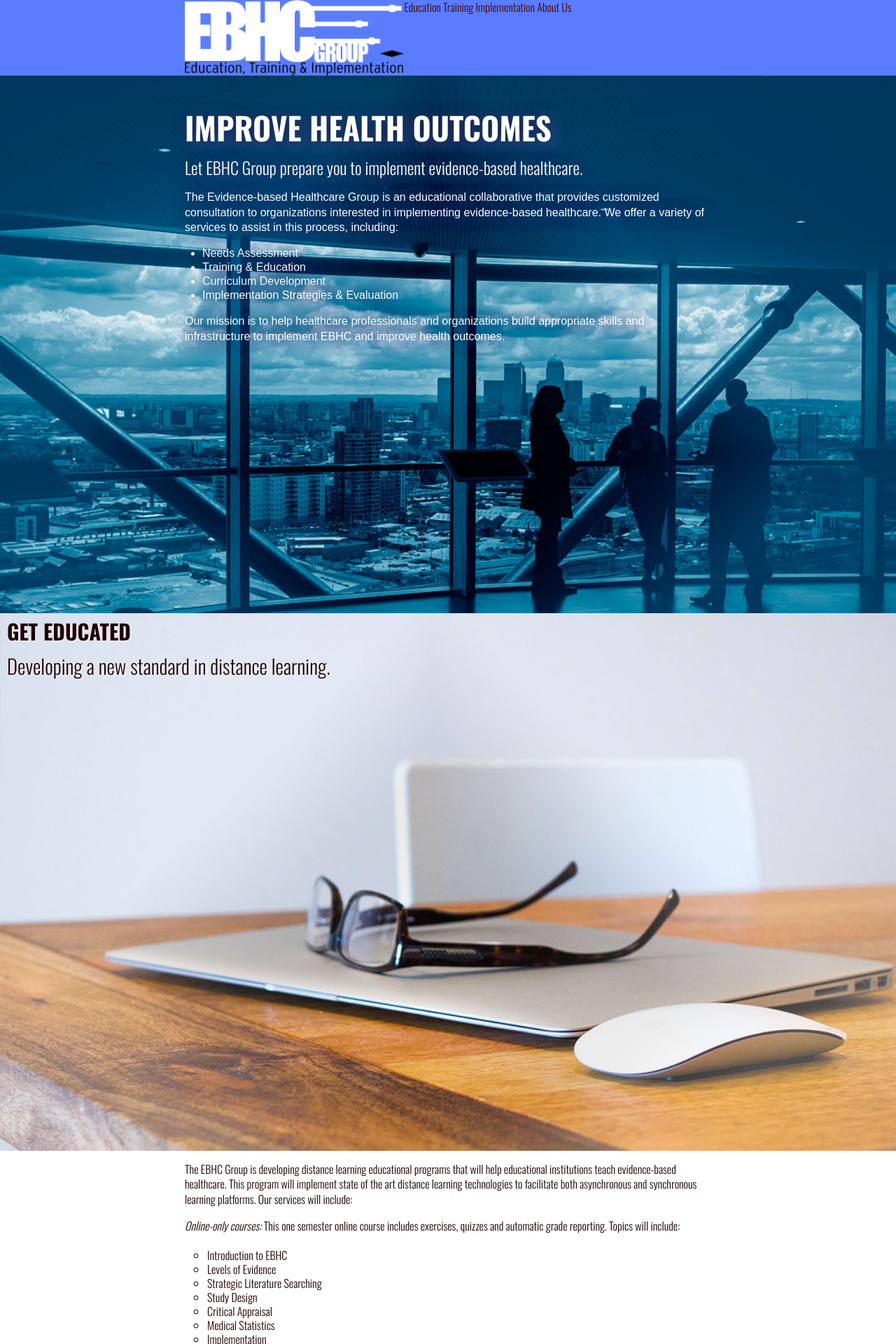
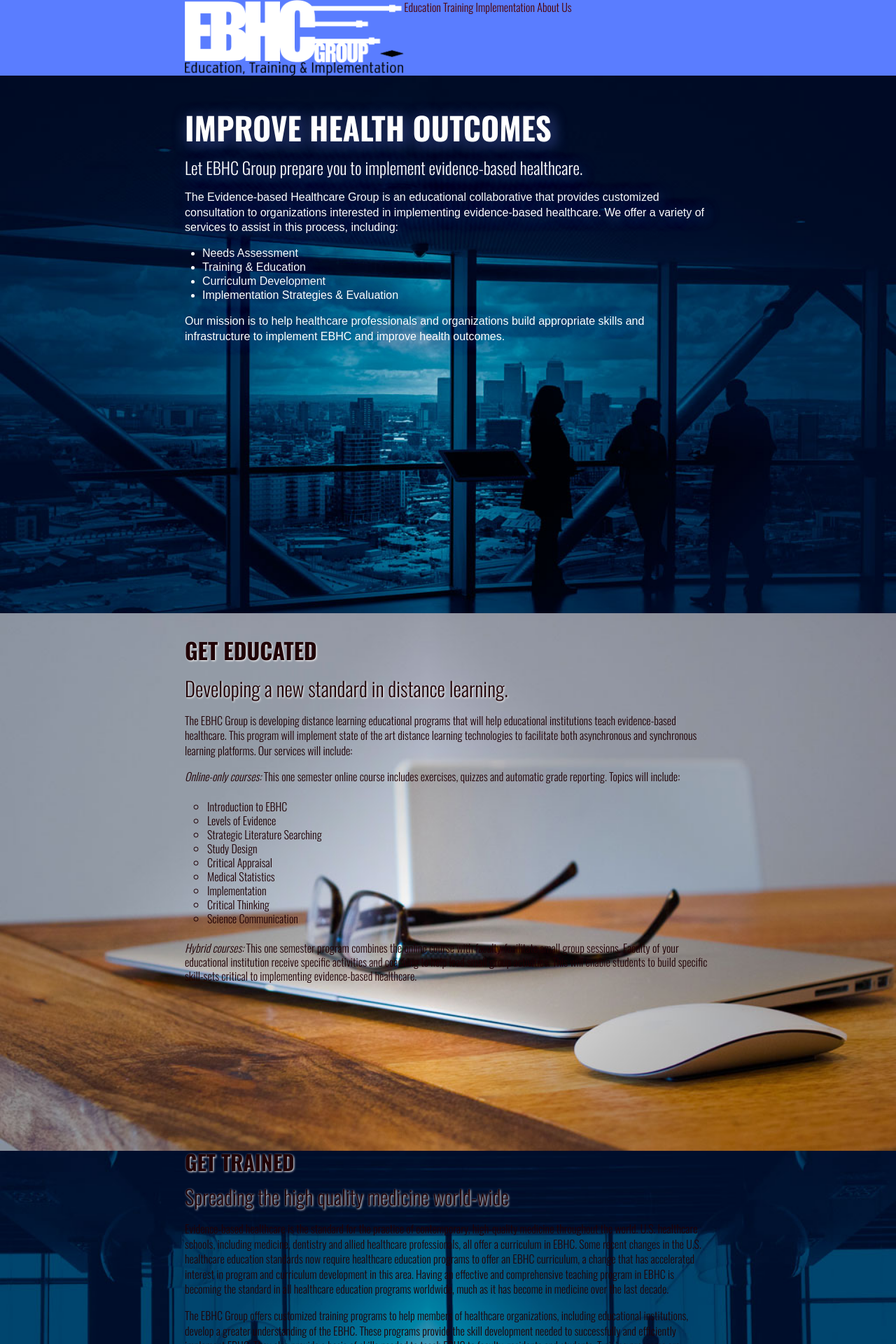
Before and after one commit to EBHCGroup/EBHCGroup.github.io, a Jekyll site: the page built from index.html, in a window 1280 px wide. Shown: the top 1920 px of the page at 70% size. Built offline with Jekyll 4.4.1, drawn with Linux system fonts in a browser that asks for light colours.

Commit message:
basic structure

```diff
--- a/_sass/_themes/_homepage.scss
+++ b/_sass/_themes/_homepage.scss
@@ -49,10 +49,10 @@ section{
 	&#education{
 		background-image:url('../img/common/education.jpg');
 		aside{
-			position:absolute;
-			top:10px;
-			left:10px;
 			h2{
+				font-size:2em;
+				line-height:1.3em;
+				margin-top:1em;
 				text-transform:uppercase;
 				text-shadow:1px 1px 3px #ffffff;
 				font-weight:700;
@@ -69,9 +69,6 @@ section{
 	&#training{
 		background-image:url('../img/common/training.jpg');
 		aside{
-			position:absolute;
-			top:10px;
-			left:10px;
 			h2{
 				text-transform:uppercase;
 				text-shadow:1px 1px 3px #ffffff;
@@ -89,9 +86,6 @@ section{
 	&#implementation{
 		background-image:url('../img/common/implementation.jpg');
 		aside{
-			position:absolute;
-			top:10px;
-			left:10px;
 			h2{
 				text-transform:uppercase;
 				text-shadow:1px 1px 3px #ffffff;
@@ -109,9 +103,6 @@ section{
 	&#about-us{
 		background-image:url('../img/common/about-us.jpg');
 		aside{
-			position:absolute;
-			top:10px;
-			left:10px;
 			h2{
 				text-transform:uppercase;
 				text-shadow:1px 1px 3px #ffffff;
@@ -127,7 +118,11 @@ section{
 		}
 	}
 }
-
+footer{
+	background:$white;
+	min-height:768px;
+	width:100%;
+}
 /* ==========================================================================
    MEDIA QUERIES
    ========================================================================== */
--- a/index.html
+++ b/index.html
@@ -20,13 +20,11 @@ layout: default
 		</div>
 </section>
 <section id="education">
+	<div class="content">
 	<aside>
 		<h2>Get Educated</h2>
 		<p>Developing a new standard in distance learning.</p>
 	</aside>
-</section>
-<section class="summary">
-	<div class="content">
 	<p>The EBHC Group is developing distance learning educational programs that will 	help educational institutions teach evidence-based healthcare. This program will implement state of the art distance learning technologies to facilitate both asynchronous and synchronous learning platforms. Our services will include:</p>
 	<ul class="unstyled">
 		<li class="education"><em>Online-only courses:</em> This one semester online course includes exercises, quizzes and automatic grade reporting. Topics will include:
@@ -44,29 +42,25 @@ layout: default
 		</li>
 		<li class="education"><em>Hybrid courses:</em> This one semester program combines the online course with faculty-facilitate small group sessions. Faculty of your educational institution receive specific activities and coaching to help lead small group activities. This will enable students to build specific skill-sets critical to implementing evidence-based healthcare.</li>
 	</ul>
+
 	</div>
 </section>
 <section id="training">
+	<div class="content">
 	<aside>
 		<h2>Get Trained</h2>
 		<p>Spreading the high quality medicine world-wide</p>
 	</aside>
-
-</section>
-<section class="summary">
-	<div class="content">
 	<p>Evidence-based healthcare is the standard for the practice of contemporary, high-quality medicine throughout the world. U.S. healthcare schools, including medicine, dentistry and allied healthcare professionals, all offer a curriculum in EBHC. Some recent changes in the U.S. healthcare education standards now require healthcare education programs to offer an EBHC curriculum, a change that has accelerated interest in program and curriculum development in this area. Having an effective and comprehensive teaching program in EBHC is becoming the standard in all healthcare education programs worldwide, much as it has become in medicine over the last decade.</p>
 	<p>The EBHC Group offers customized training programs to help members of healthcare organizations, including educational institutions, develop a greater understanding of the EBHC. These programs provide the skill development needed to successfully and efficiently implement EBHC. They also provide a basis of skills needed to teach EBHC to faculty, residents and students. Training programs are typically 2-5 days or more, and are customized to the individual school's specific needs.</p>
 	</div>
 </section>
 <section id="implementation">
+	<div class="content">
 		<aside>
 			<h2>Learn to Implement EBHC</h2>
 			<p>Implementation is the key to developing an evidence-based medicine approach to treating patients</p>
 		</aside>
-</section>
-<section class="summary">
-	<div class="content">
 		<p>Implementation is the key to developing an EBHC approach to treating patients. However, research indicates that increasing knowledge is not sufficient to motivate change to EBHC. There are many barriers, including both individual and institutional barriers that may prevent progress. EBHC Group offers customized implementation programs to help organizations succeed. Our programs include:</p>
 		<ul>
 			<li>Needs Assessment</li>
@@ -74,6 +68,7 @@ layout: default
 			<li>Customized Education and Training Programs</li>
 			<li>Program Evaluation</li>
 		</ul>
+
 	</div>
 </section>
 <section id="about-us">
@@ -83,7 +78,3 @@ layout: default
 	</aside>
 
 </section>
-<section class="summary">
-
-
-</section>
```
Also changed, not shown: img/common/about-us.jpg, img/common/education.jpg, img/common/hero.jpg, img/common/implementation.jpg, img/common/training.jpg, img/common2x/about-us.jpg, img/common2x/education.jpg, img/common2x/hero.jpg, img/common2x/implementation.jpg, img/common2x/training.jpg. Lines whose indentation alone changed are shown as unchanged.
